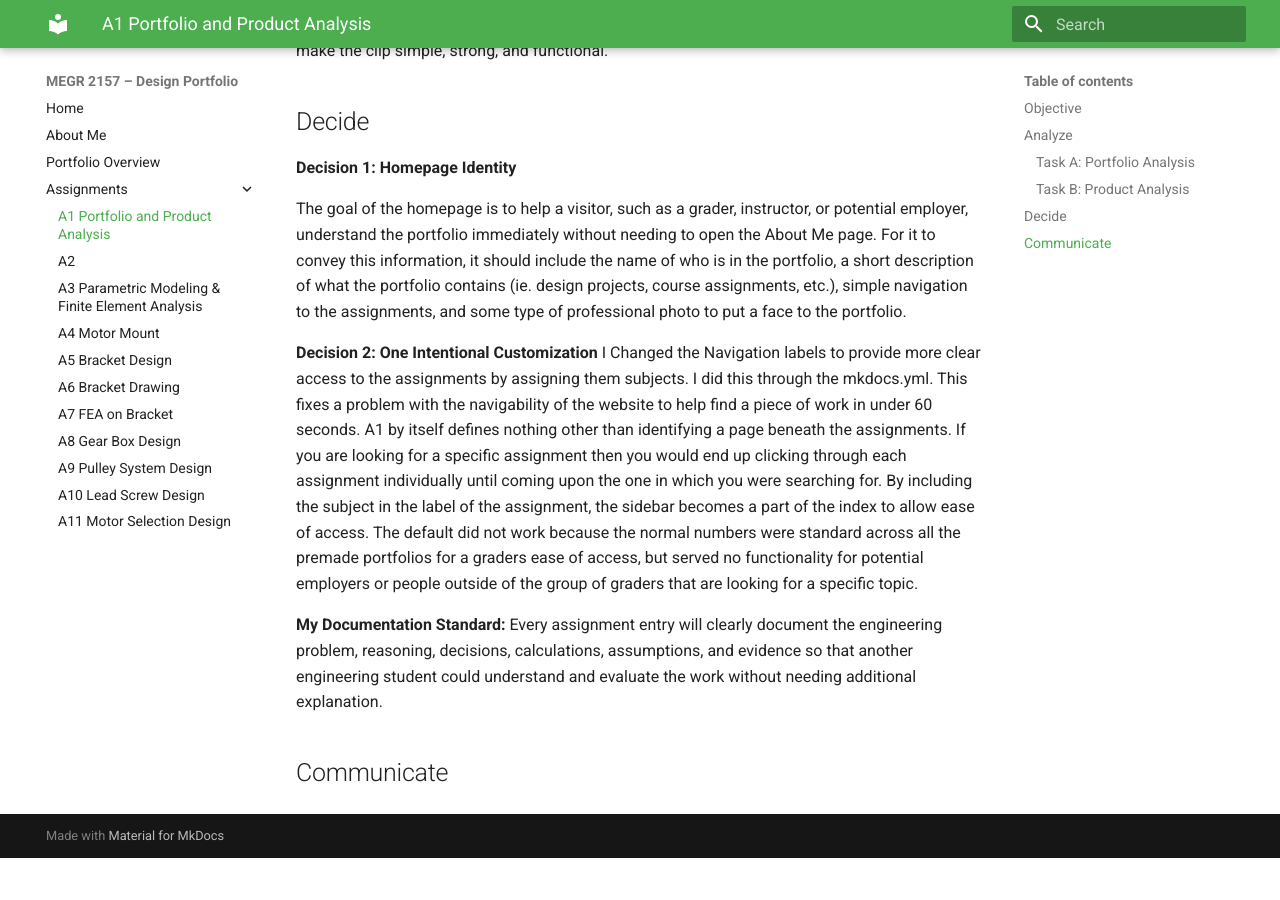
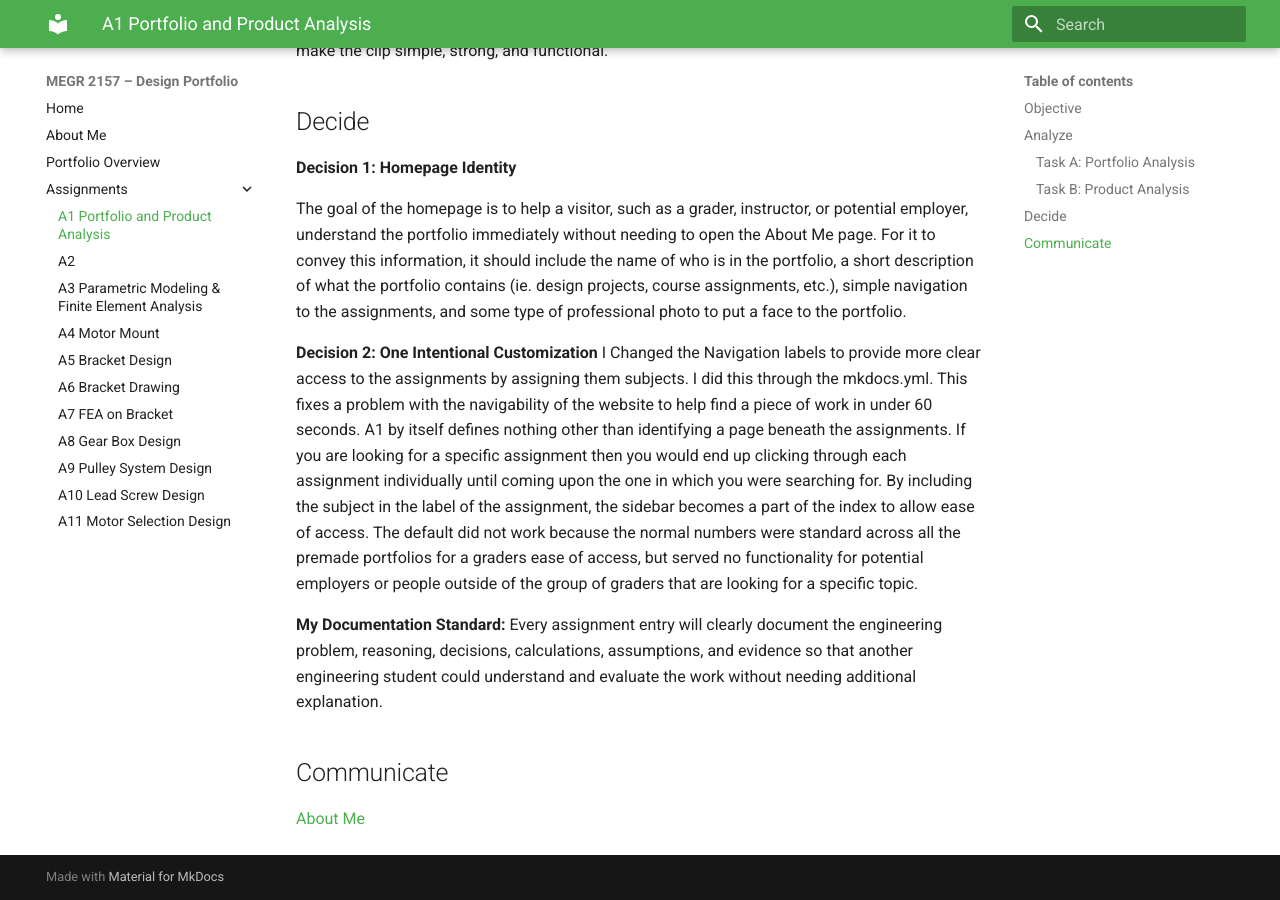
Before and after one commit to matthewjcowan/megr2156-portfolio, an MkDocs documentation site: the page built from docs/assignments/A01/index.md, in a window 1280 px wide and 900 px high, scrolled down 9993 px. Built offline with MkDocs 1.6.1 and Material for MkDocs 9.7.7, drawn with Linux system fonts in a browser that asks for light colours; before the commit the page ends 10851 px from its top, so only the background shows below that.

Commit message:
Add link to About Me section in documentation

```diff
--- a/docs/assignments/A01/index.md
+++ b/docs/assignments/A01/index.md
@@ -100,3 +100,4 @@ I Changed the Navigation labels to provide more clear access to the assignments
 __My Documentation Standard:__
 Every assignment entry will clearly document the engineering problem, reasoning, decisions, calculations, assumptions, and evidence so that another engineering student could understand and evaluate the work without needing additional explanation.
 ## Communicate
+[About Me](path/to/file.md#aboutme)
```
